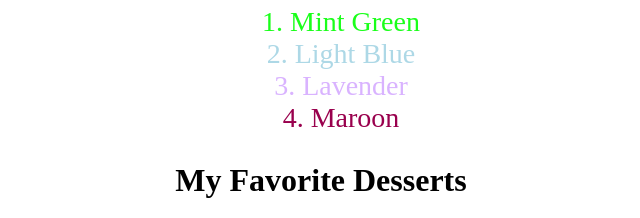
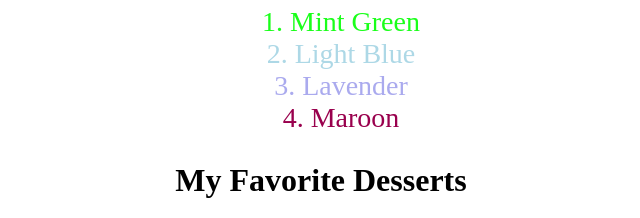
Before and after one commit to RF-code/Profile_page, a plain HTML site: page index.html in a window 1280 px wide. Shown: the part 336-554 px from the top of the page, 319-959 px from the left. Drawn offline with Linux system fonts and the light colour scheme.

Commit message:
Experimented with divs
I experimented with divs (didn’t work out very well), and made the
color of my lavender text to make it stand out more.

```diff
--- a/css/style.css
+++ b/css/style.css
@@ -20,7 +20,7 @@ ol{
 }
 
 #purple{
-	color:#d9b3ff;
+	color:#aaaaee;
 }
 
 #maroon{
```
